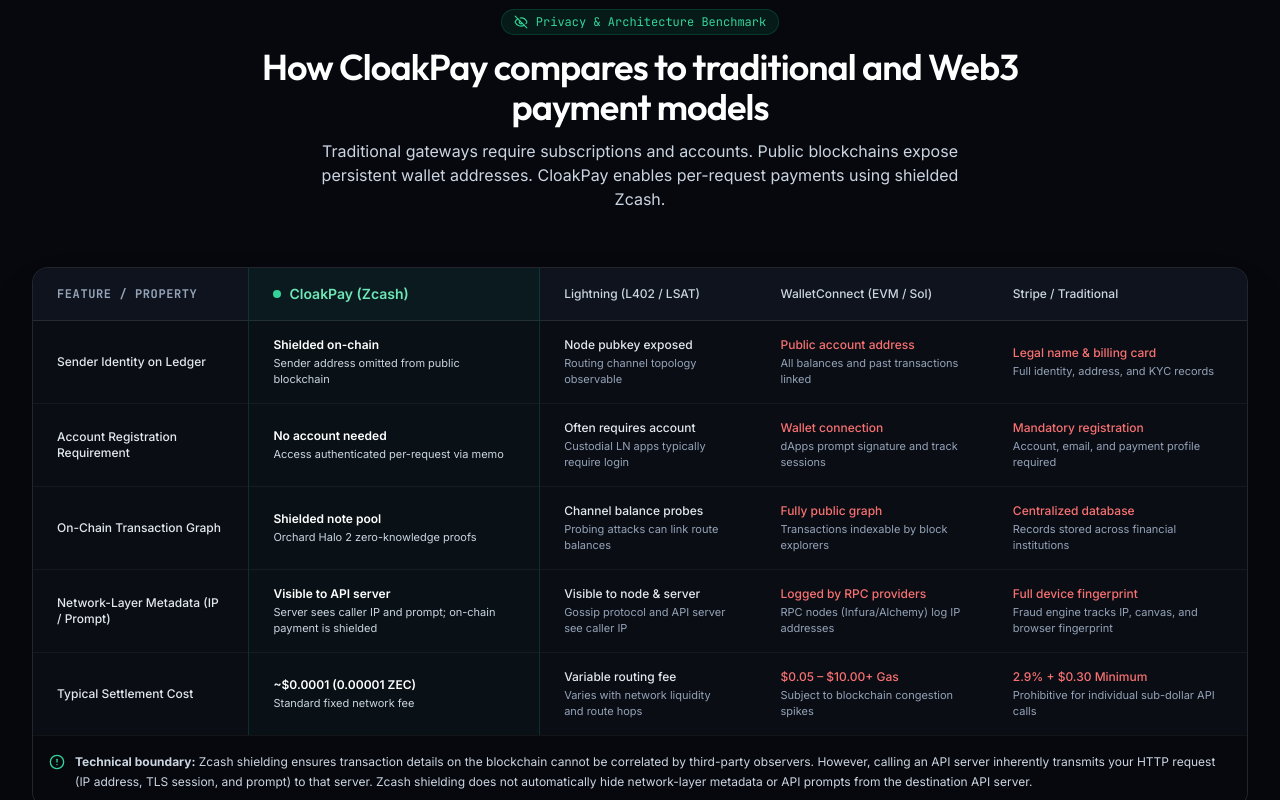
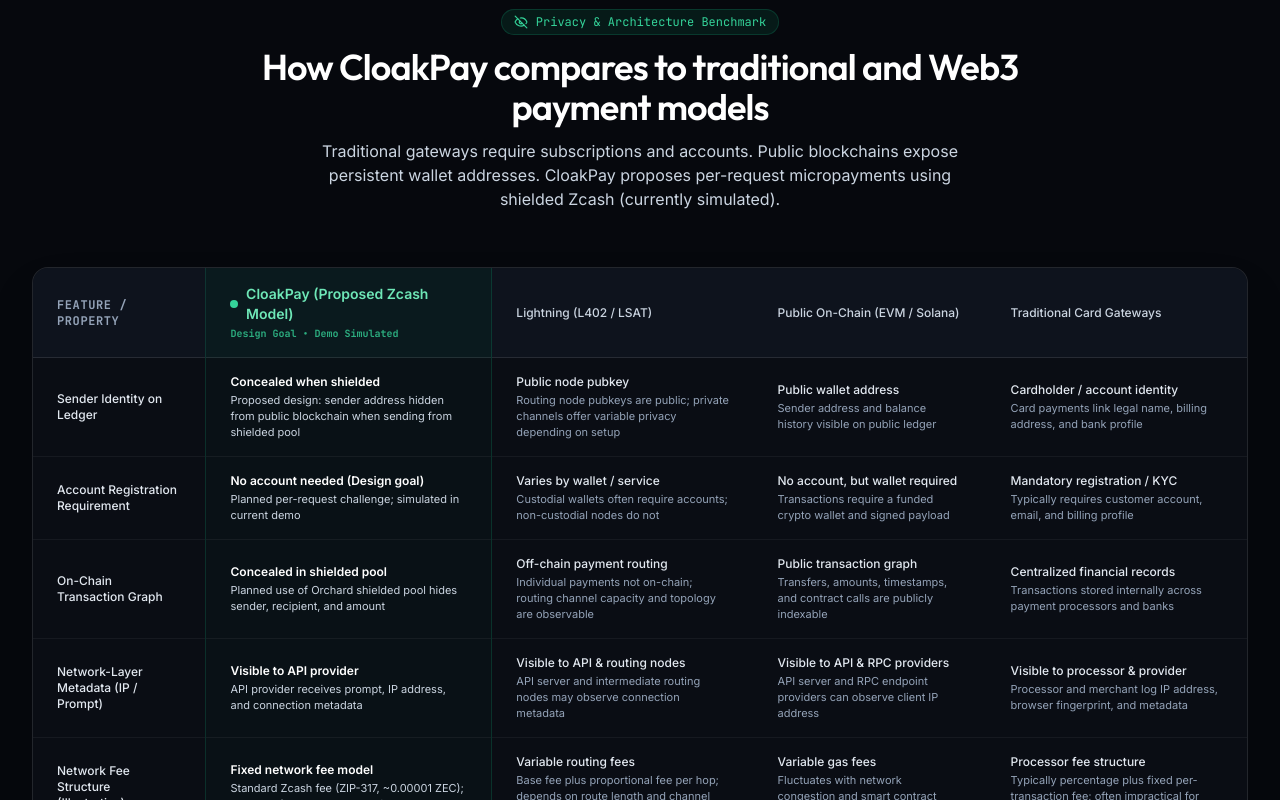
Before and after one commit to Miracle-Alajemba/Cloakpay, a React (Vite) app: page / in a window 1280 px wide. Shown: the part 3640-4440 px from the top of the page. Built offline with nearby package versions, Linux system fonts and the light colour scheme.

Commit message:
docs: fact-check comparison table and update technical-boundary note

```diff
--- a/src/components/PrivacyComparison.jsx
+++ b/src/components/PrivacyComparison.jsx
@@ -1,48 +1,45 @@
 import React from 'react';
 import {
-  Check,
   EyeOff,
-  AlertCircle,
-  HelpCircle,
-  Shield
+  AlertCircle
 } from 'lucide-react';
 
 export default function PrivacyComparison() {
   const comparisons = [
     {
       metric: 'Sender Identity on Ledger',
-      cloakpay: { value: 'Shielded on-chain', sub: 'Sender address omitted from public blockchain', status: 'pass' },
-      lightning: { value: 'Node pubkey exposed', sub: 'Routing channel topology observable', status: 'warn' },
-      walletconnect: { value: 'Public account address', sub: 'All balances and past transactions linked', status: 'fail' },
-      stripe: { value: 'Legal name & billing card', sub: 'Full identity, address, and KYC records', status: 'fail' },
+      cloakpay: { value: 'Concealed when shielded', sub: 'Proposed design: sender address hidden from public blockchain when sending from shielded pool' },
+      lightning: { value: 'Public node pubkey', sub: 'Routing node pubkeys are public; private channels offer variable privacy depending on setup' },
+      publicChain: { value: 'Public wallet address', sub: 'Sender address and balance history visible on public ledger' },
+      traditional: { value: 'Cardholder / account identity', sub: 'Card payments link legal name, billing address, and bank profile' },
     },
     {
       metric: 'Account Registration Requirement',
-      cloakpay: { value: 'No account needed', sub: 'Access authenticated per-request via memo', status: 'pass' },
-      lightning: { value: 'Often requires account', sub: 'Custodial LN apps typically require login', status: 'warn' },
-      walletconnect: { value: 'Wallet connection', sub: 'dApps prompt signature and track sessions', status: 'warn' },
-      stripe: { value: 'Mandatory registration', sub: 'Account, email, and payment profile required', status: 'fail' },
+      cloakpay: { value: 'No account needed (Design goal)', sub: 'Planned per-request challenge; simulated in current demo' },
+      lightning: { value: 'Varies by wallet / service', sub: 'Custodial wallets often require accounts; non-custodial nodes do not' },
+      publicChain: { value: 'No account, but wallet required', sub: 'Transactions require a funded crypto wallet and signed payload' },
+      traditional: { value: 'Mandatory registration / KYC', sub: 'Typically requires customer account, email, and billing profile' },
     },
     {
       metric: 'On-Chain Transaction Graph',
-      cloakpay: { value: 'Shielded note pool', sub: 'Orchard Halo 2 zero-knowledge proofs', status: 'pass' },
-      lightning: { value: 'Channel balance probes', sub: 'Probing attacks can link route balances', status: 'warn' },
-      walletconnect: { value: 'Fully public graph', sub: 'Transactions indexable by block explorers', status: 'fail' },
-      stripe: { value: 'Centralized database', sub: 'Records stored across financial institutions', status: 'fail' },
+      cloakpay: { value: 'Concealed in shielded pool', sub: 'Planned use of Orchard shielded pool hides sender, recipient, and amount' },
+      lightning: { value: 'Off-chain payment routing', sub: 'Individual payments not on-chain; routing channel capacity and topology are observable' },
+      publicChain: { value: 'Public transaction graph', sub: 'Transfers, amounts, timestamps, and contract calls are publicly indexable' },
+      traditional: { value: 'Centralized financial records', sub: 'Transactions stored internally across payment processors and banks' },
     },
     {
       metric: 'Network-Layer Metadata (IP / Prompt)',
-      cloakpay: { value: 'Visible to API server', sub: 'Server sees caller IP and prompt; on-chain payment is shielded', status: 'info' },
-      lightning: { value: 'Visible to node & server', sub: 'Gossip protocol and API server see caller IP', status: 'info' },
-      walletconnect: { value: 'Logged by RPC providers', sub: 'RPC nodes (Infura/Alchemy) log IP addresses', status: 'fail' },
-      stripe: { value: 'Full device fingerprint', sub: 'Fraud engine tracks IP, canvas, and browser fingerprint', status: 'fail' },
+      cloakpay: { value: 'Visible to API provider', sub: 'API provider receives prompt, IP address, and connection metadata' },
+      lightning: { value: 'Visible to API & routing nodes', sub: 'API server and intermediate routing nodes may observe connection metadata' },
+      publicChain: { value: 'Visible to API & RPC providers', sub: 'API server and RPC endpoint providers can observe client IP address' },
+      traditional: { value: 'Visible to processor & provider', sub: 'Processor and merchant log IP address, browser fingerprint, and metadata' },
     },
     {
-      metric: 'Typical Settlement Cost',
-      cloakpay: { value: '~$0.0001 (0.00001 ZEC)', sub: 'Standard fixed network fee', status: 'pass' },
-      lightning: { value: 'Variable routing fee', sub: 'Varies with network liquidity and route hops', status: 'pass' },
-      walletconnect: { value: '$0.05 – $10.00+ Gas', sub: 'Subject to blockchain congestion spikes', status: 'fail' },
-      stripe: { value: '2.9% + $0.30 Minimum', sub: 'Prohibitive for individual sub-dollar API calls', status: 'fail' },
+      metric: 'Network Fee Structure (Illustrative)',
+      cloakpay: { value: 'Fixed network fee model', sub: 'Standard Zcash fee (ZIP-317, ~0.00001 ZEC); separate from API request price' },
+      lightning: { value: 'Variable routing fees', sub: 'Base fee plus proportional fee per hop; depends on route length and channel liquidity' },
+      publicChain: { value: 'Variable gas fees', sub: 'Fluctuates with network congestion and smart contract execution complexity' },
+      traditional: { value: 'Processor fee structure', sub: 'Typically percentage plus fixed per-transaction fee; often impractical for micro-transactions' },
     },
   ];
 
@@ -60,7 +57,7 @@ export default function PrivacyComparison() {
             How CloakPay compares to traditional and Web3 payment models
           </h2>
           <p className="mt-3 text-slate-300 text-sm sm:text-base leading-relaxed font-sans max-w-2xl mx-auto">
-            Traditional gateways require subscriptions and accounts. Public blockchains expose persistent wallet addresses. CloakPay enables per-request payments using shielded Zcash.
+            Traditional gateways require subscriptions and accounts. Public blockchains expose persistent wallet addresses. CloakPay proposes per-request micropayments using shielded Zcash (currently simulated).
           </p>
         </div>
 
@@ -76,10 +73,15 @@ export default function PrivacyComparison() {
                     Feature / Property
                   </th>
                   <th className="py-4 px-6 bg-emerald-950/30 border-x border-emerald-500/20">
-                    <div className="flex items-center gap-2">
-                      <span className="w-2 h-2 rounded-full bg-emerald-400" />
-                      <span className="text-sm font-semibold text-emerald-300 font-sans">
-                        CloakPay (Zcash)
+                    <div>
+                      <div className="flex items-center gap-2">
+                        <span className="w-2 h-2 rounded-full bg-emerald-400" />
+                        <span className="text-sm font-semibold text-emerald-300 font-sans">
+                          CloakPay (Proposed Zcash Model)
+                        </span>
+                      </div>
+                      <span className="text-[10px] text-emerald-400/80 font-mono block mt-0.5">
+                        Design Goal • Demo Simulated
                       </span>
                     </div>
                   </th>
@@ -87,10 +89,10 @@ export default function PrivacyComparison() {
                     Lightning (L402 / LSAT)
                   </th>
                   <th className="py-4 px-6 text-xs font-medium text-slate-300">
-                    WalletConnect (EVM / Sol)
+                    Public On-Chain (EVM / Solana)
                   </th>
                   <th className="py-4 px-6 text-xs font-medium text-slate-300">
-                    Stripe / Traditional
+                    Traditional Card Gateways
                   </th>
                 </tr>
               </thead>
@@ -129,26 +131,26 @@ export default function PrivacyComparison() {
                       </div>
                     </td>
 
-                    {/* WalletConnect column */}
+                    {/* Public On-Chain column */}
                     <td className="py-4 px-6 text-slate-300">
                       <div>
-                        <div className="font-medium text-red-400">
-                          {row.walletconnect.value}
+                        <div className="font-medium text-slate-200">
+                          {row.publicChain.value}
                         </div>
                         <div className="text-[11px] text-slate-400 mt-0.5">
-                          {row.walletconnect.sub}
+                          {row.publicChain.sub}
                         </div>
                       </div>
                     </td>
 
-                    {/* Stripe column */}
+                    {/* Traditional column */}
                     <td className="py-4 px-6 text-slate-300">
                       <div>
-                        <div className="font-medium text-red-400">
-                          {row.stripe.value}
+                        <div className="font-medium text-slate-200">
+                          {row.traditional.value}
                         </div>
                         <div className="text-[11px] text-slate-400 mt-0.5">
-                          {row.stripe.sub}
+                          {row.traditional.sub}
                         </div>
                       </div>
                     </td>
@@ -160,13 +162,11 @@ export default function PrivacyComparison() {
             </table>
           </div>
 
-          {/* Cryptographic Boundary Clarification */}
+          {/* Cryptographic & Operational Boundary Note */}
           <div className="p-4 bg-cloak-950 border-t border-white/5 flex items-start gap-2.5 text-xs text-slate-300 font-sans">
             <AlertCircle className="w-4 h-4 text-emerald-400 shrink-0 mt-0.5" />
             <p className="leading-relaxed">
-              <strong>Technical boundary:</strong> Zcash shielding ensures transaction details on the blockchain cannot be correlated by third-party observers.
-              However, calling an API server inherently transmits your HTTP request (IP address, TLS session, and prompt) to that server.
-              Zcash shielding does not automatically hide network-layer metadata or API prompts from the destination API server.
+              <strong>Technical boundary:</strong> Shielded Zcash can hide transaction details from public blockchain observers when shielded transactions are used. It does not make API use anonymous: the API provider can see the request it receives and may receive the caller’s IP address and connection metadata. CloakPay’s current demo simulates payment verification; it does not send real ZEC.
             </p>
           </div>
         </div>
--- a/test-e2e.mjs
+++ b/test-e2e.mjs
@@ -177,10 +177,10 @@ test('Hero and PrivacyComparison do NOT make false "zero IP leakage" or "0 bytes
   assert(!aiDemoJsx.includes('0 bytes identity leaked'), 'False "0 bytes identity leaked" claim found in AiDemoTerminal');
 });
 
-test('PrivacyComparison explicitly clarifies that Zcash shields on-chain, not IP/prompt to API server', () => {
+test('PrivacyComparison contains the fact-checked technical-boundary note and simulation statement', () => {
   const privacyJsx = readComponent('PrivacyComparison.jsx');
   assert(privacyJsx.includes('Technical boundary:'), 'Privacy boundary note missing in PrivacyComparison');
-  assert(privacyJsx.includes('does not automatically hide'), 'Clarification that network transport is not hidden missing');
+  assert(privacyJsx.includes('Shielded Zcash can hide transaction details from public blockchain observers when shielded transactions are used. It does not make API use anonymous: the API provider can see the request it receives and may receive the caller’s IP address and connection metadata. CloakPay’s current demo simulates payment verification; it does not send real ZEC.'), 'Exact technical boundary note missing in PrivacyComparison');
 });
 
 test('CodeIntegration uses Incoming Viewing Key (ivk), never Full Viewing Key (fvk)', () => {
```
Also changed, not shown: 1 other file (tests, documents, lock files or other folders).
